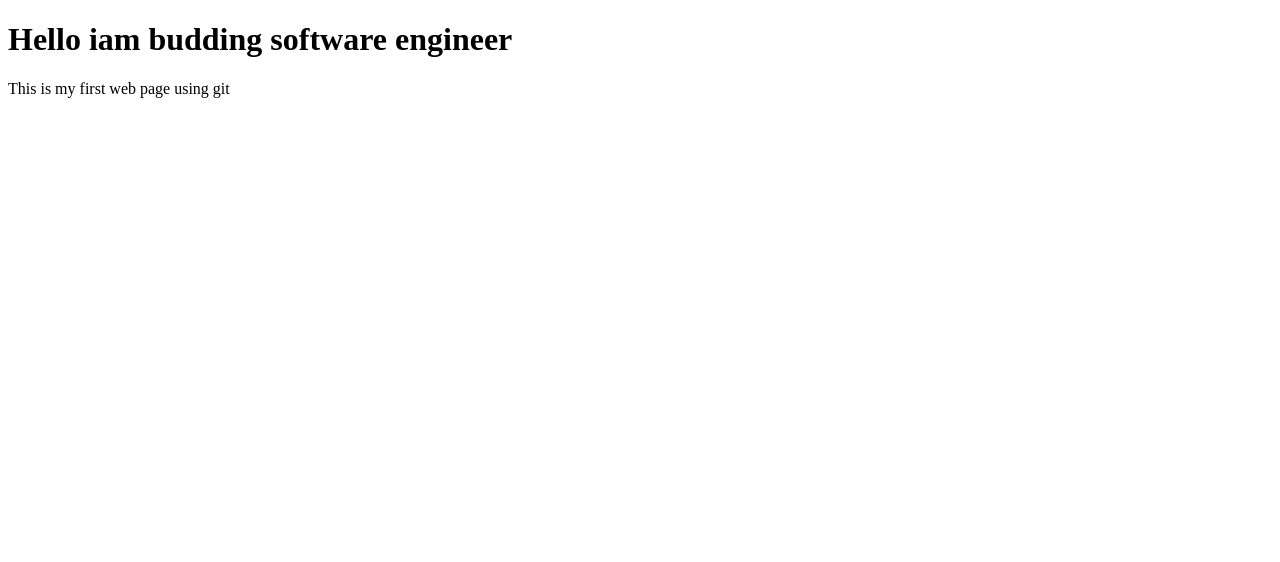
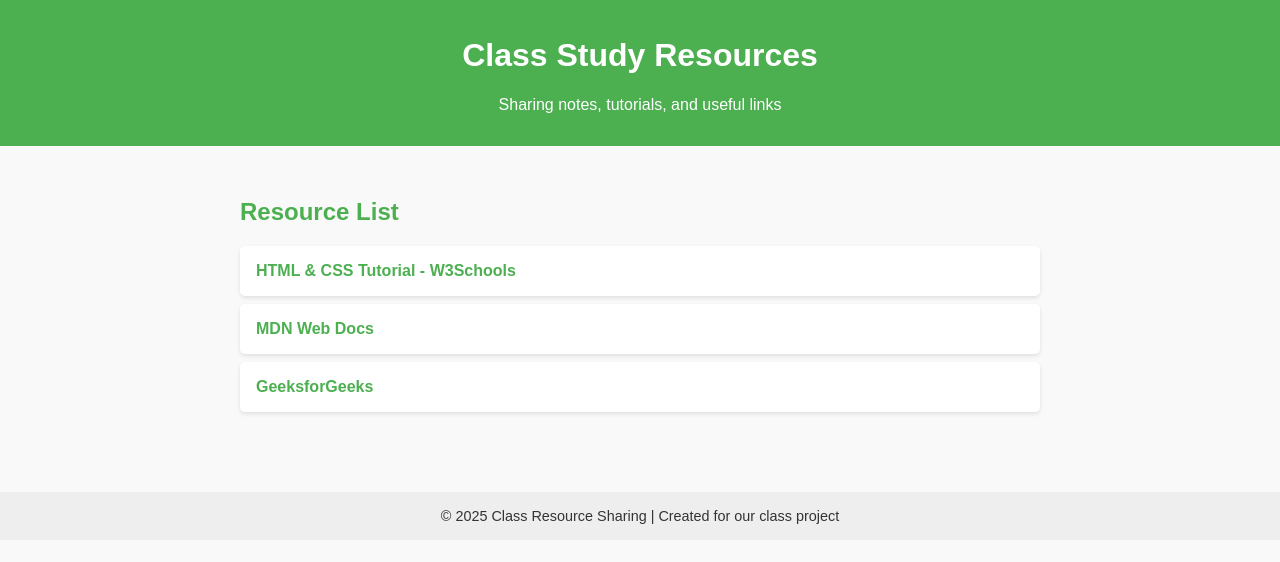
Before and after one commit to Revanth-0346532165/My-portfolio, a plain HTML site: page index.html in a window 1280 px wide. Drawn offline with Linux system fonts and the light colour scheme.

Commit message:
index.html

```diff
--- a/index.html
+++ b/index.html
@@ -1,10 +1,76 @@
 <!DOCTYPE html>
 <html lang="en">
 <head>
-  <title>My portfolio</title>
+    <meta charset="UTF-8">
+    <meta name="viewport" content="width=device-width, initial-scale=1.0">
+    <title>Class Study Resources</title>
+    <style>
+        body {
+            font-family: Arial, sans-serif;
+            background-color: #f9f9f9;
+            color: #333;
+            margin: 0;
+            padding: 0;
+        }
+        header {
+            background-color: #4CAF50;
+            color: white;
+            padding: 1rem;
+            text-align: center;
+        }
+        main {
+            max-width: 800px;
+            margin: auto;
+            padding: 2rem;
+        }
+        h2 {
+            color: #4CAF50;
+        }
+        ul {
+            list-style-type: none;
+            padding: 0;
+        }
+        li {
+            background: #fff;
+            margin: 0.5rem 0;
+            padding: 1rem;
+            border-radius: 5px;
+            box-shadow: 0 2px 4px rgba(0,0,0,0.1);
+        }
+        a {
+            text-decoration: none;
+            color: #4CAF50;
+            font-weight: bold;
+        }
+        a:hover {
+            text-decoration: underline;
+        }
+        footer {
+            text-align: center;
+            padding: 1rem;
+            margin-top: 2rem;
+            background-color: #eee;
+            font-size: 0.9rem;
+        }
+    </style>
 </head>
 <body>
-  <h1>Hello iam budding software engineer</h1>
-  <p>This is my first web page using git</p>
+    <header>
+        <h1>Class Study Resources</h1>
+        <p>Sharing notes, tutorials, and useful links</p>
+    </header>
+
+    <main>
+        <h2>Resource List</h2>
+        <ul>
+            <li><a href="https://www.w3schools.com/" target="_blank">HTML & CSS Tutorial - W3Schools</a></li>
+            <li><a href="https://developer.mozilla.org/en-US/" target="_blank">MDN Web Docs</a></li>
+            <li><a href="https://www.geeksforgeeks.org/" target="_blank">GeeksforGeeks</a></li>
+        </ul>
+    </main>
+
+    <footer>
+        &copy; 2025 Class Resource Sharing | Created for our class project
+    </footer>
 </body>
 </html>
```
